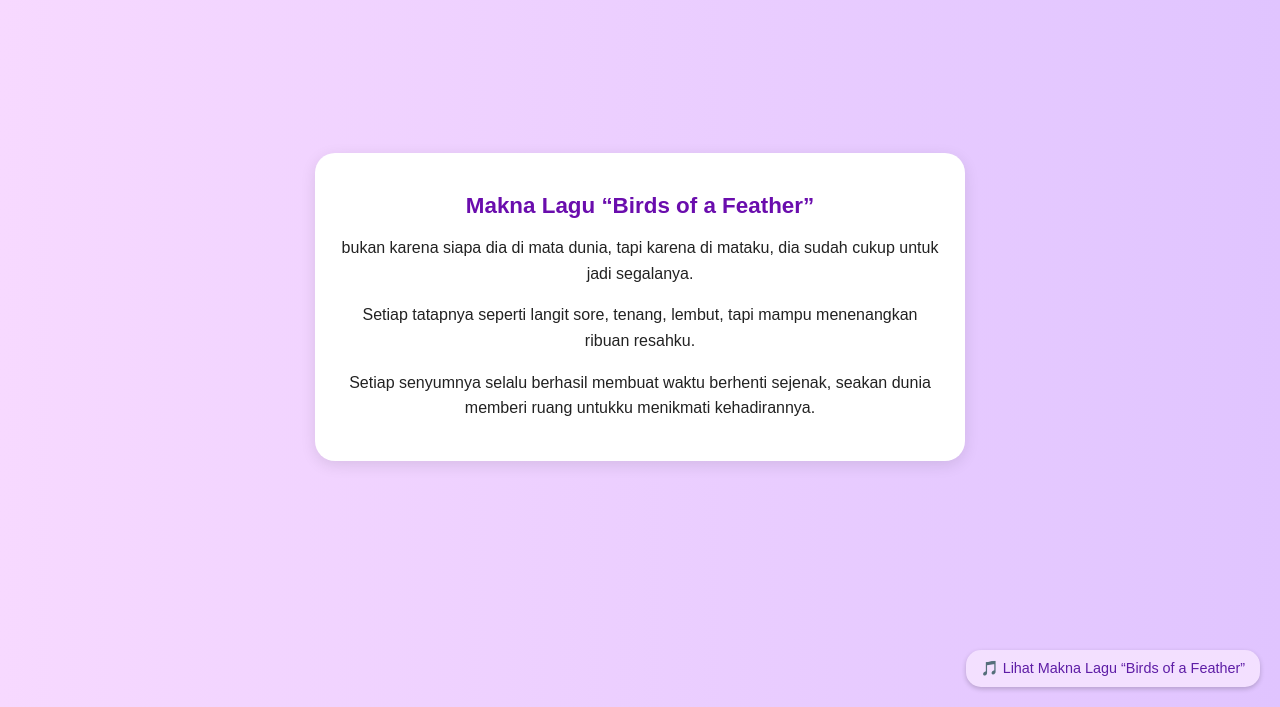
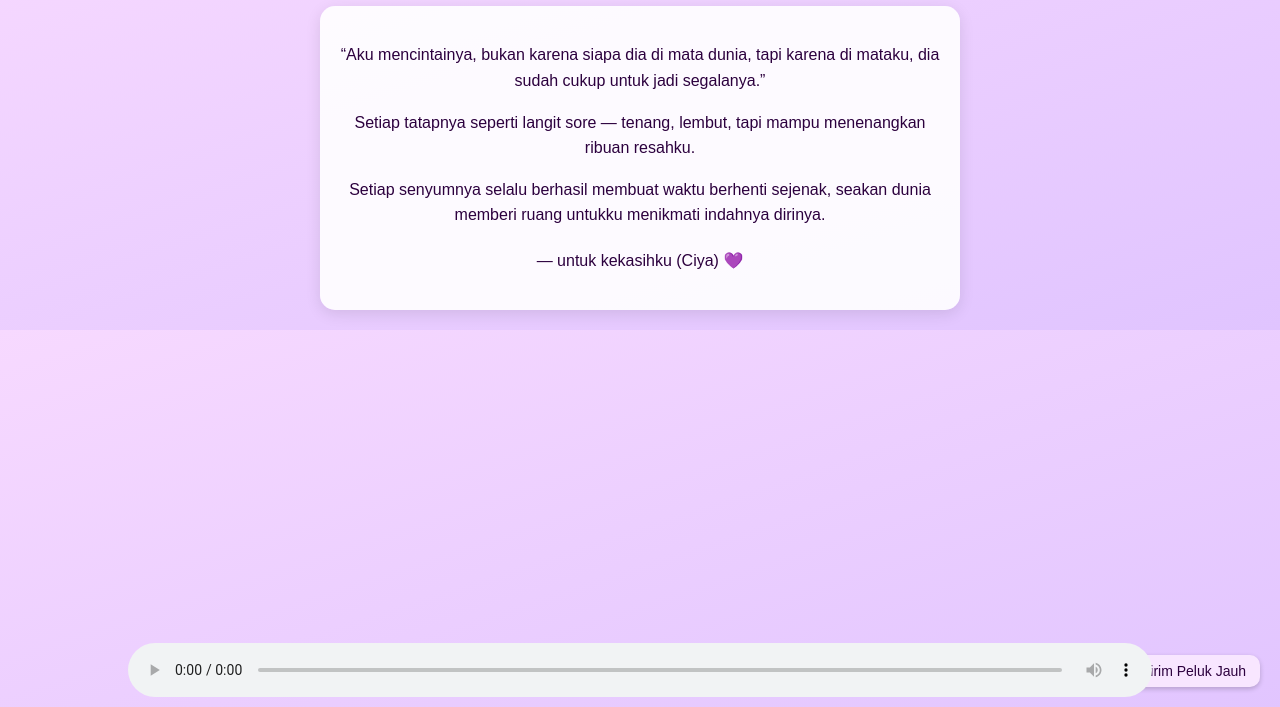
Before and after one commit to danzsky765/danxcya.github.oi, a plain HTML site: page index.html in a window 1280 px wide. Shown: the part 93-800 px from the top of the page. Drawn offline with Linux system fonts and the light colour scheme.

Commit message:
Update index.html

```diff
--- a/index.html
+++ b/index.html
@@ -1,82 +1,127 @@
 <!DOCTYPE html>
 <html lang="id">
 <head>
-  <meta charset="UTF-8" />
-  <meta name="viewport" content="width=device-width, initial-scale=1.0" />
-  <title>Makna “Birds of a Feather”</title>
+  <meta charset="UTF-8">
+  <meta name="viewport" content="width=device-width, initial-scale=1.0">
+  <title>Untuk Ciya 💜</title>
   <style>
     body {
-      font-family: "Poppins", sans-serif;
-      background: linear-gradient(to right, #f7d9ff, #e0c4ff);
       margin: 0;
       padding: 0;
-      min-height: 100vh;
-      display: flex;
-      flex-direction: column;
-      align-items: center;
-      justify-content: center;
+      font-family: "Poppins", sans-serif;
+      background: linear-gradient(to bottom right, #f7d9ff, #e0c4ff);
+      color: #2c003e;
       text-align: center;
-      color: #222;
-    }
-
-    .container {
-      background: white;
-      border-radius: 20px;
-      padding: 25px;
-      margin: 20px;
-      max-width: 90%;
-      box-shadow: 0 4px 15px rgba(0,0,0,0.1);
+      overflow-x: hidden;
     }
 
     h1 {
-      font-size: 1.4em;
-      margin-bottom: 10px;
+      margin-top: 40px;
+      font-size: 2em;
       color: #6a0dad;
     }
 
-    p {
-      font-size: 1em;
+    .text {
+      max-width: 600px;
+      margin: 20px auto;
+      background: rgba(255, 255, 255, 0.9);
+      border-radius: 15px;
+      padding: 20px;
+      box-shadow: 0 4px 15px rgba(0, 0, 0, 0.1);
       line-height: 1.6;
-      margin-bottom: 15px;
     }
 
-    .music {
+    .love {
       position: fixed;
       bottom: 20px;
       right: 20px;
-      background: #f3e0ff;
-      border-radius: 15px;
-      padding: 10px 15px;
-      font-size: 0.9em;
+      background: #f8e6ff;
+      border-radius: 10px;
+      padding: 8px 14px;
+      font-size: 14px;
       box-shadow: 0 2px 5px rgba(0,0,0,0.2);
+      cursor: pointer;
+      transition: transform 0.3s;
     }
 
-    .music a {
-      text-decoration: none;
-      color: #5e1da6;
+    .love:hover {
+      transform: scale(1.1);
+      background: #eac4ff;
     }
 
-    .music::before {
-      content: "🎵 ";
+    .heart {
+      position: fixed;
+      width: 15px;
+      height: 15px;
+      background: pink;
+      transform: rotate(45deg);
+      animation: fall 4s linear infinite;
     }
 
-    @media (min-width: 768px) {
-      .container {
-        max-width: 600px;
-      }
+    .heart::before,
+    .heart::after {
+      content: "";
+      position: absolute;
+      width: 15px;
+      height: 15px;
+      background: pink;
+      border-radius: 50%;
+    }
+
+    .heart::before { top: -7px; left: 0; }
+    .heart::after { left: -7px; top: 0; }
+
+    @keyframes fall {
+      0% { transform: translateY(0) rotate(45deg) scale(1); opacity: 1; }
+      100% { transform: translateY(100vh) rotate(45deg) scale(0.5); opacity: 0; }
+    }
+
+    audio {
+      position: fixed;
+      bottom: 10px;
+      left: 50%;
+      transform: translateX(-50%);
+      width: 80%;
+      border-radius: 10px;
     }
   </style>
 </head>
 <body>
-  <div class="container">
-    <h1>Makna Lagu “Birds of a Feather”</h1>
-    <p>bukan karena siapa dia di mata dunia, tapi karena di mataku, dia sudah cukup untuk jadi segalanya.</p>
-    <p>Setiap tatapnya seperti langit sore, tenang, lembut, tapi mampu menenangkan ribuan resahku.</p>
-    <p>Setiap senyumnya selalu berhasil membuat waktu berhenti sejenak, seakan dunia memberi ruang untukku menikmati kehadirannya.</p>
+
+  <h1>💌 Untuk Ciya dari Dandi 💜</h1>
+
+  <div class="text">
+    <p>“Aku mencintainya, bukan karena siapa dia di mata dunia, tapi karena di mataku, dia sudah cukup untuk jadi segalanya.”</p>
+    <p>Setiap tatapnya seperti langit sore — tenang, lembut, tapi mampu menenangkan ribuan resahku.</p>
+    <p>Setiap senyumnya selalu berhasil membuat waktu berhenti sejenak, seakan dunia memberi ruang untukku menikmati indahnya dirinya.</p>
+    <p style="margin-top:20px;">— untuk kekasihku (Ciya) 💜</p>
   </div>
 
-  <div class="music">
-    <a href="makna.html">Lihat Makna Lagu “Birds of a Feather”</a>
+  <div class="love" onclick="peluk()">
+    🤗 Kirim Peluk Jauh
   </div>
+
+  <audio autoplay loop controls>
+    <source src="birds_instrumental.mp3" type="audio/mpeg">
+    Browser kamu tidak mendukung audio.
+  </audio>
+
+  <script>
+    function peluk() {
+      alert("💞 Peluk jauh terkirim ke Ciya dari Dandi 💞");
+      for (let i = 0; i < 8; i++) {
+        buatHati();
+      }
+    }
+
+    function buatHati() {
+      const heart = document.createElement("div");
+      heart.className = "heart";
+      heart.style.left = Math.random() * window.innerWidth + "px";
+      heart.style.background = `hsl(${Math.random() * 360}, 80%, 70%)`;
+      document.body.appendChild(heart);
+      setTimeout(() => heart.remove(), 4000);
+    }
+  </script>
 </body>
-  </html>
+</html>
```
